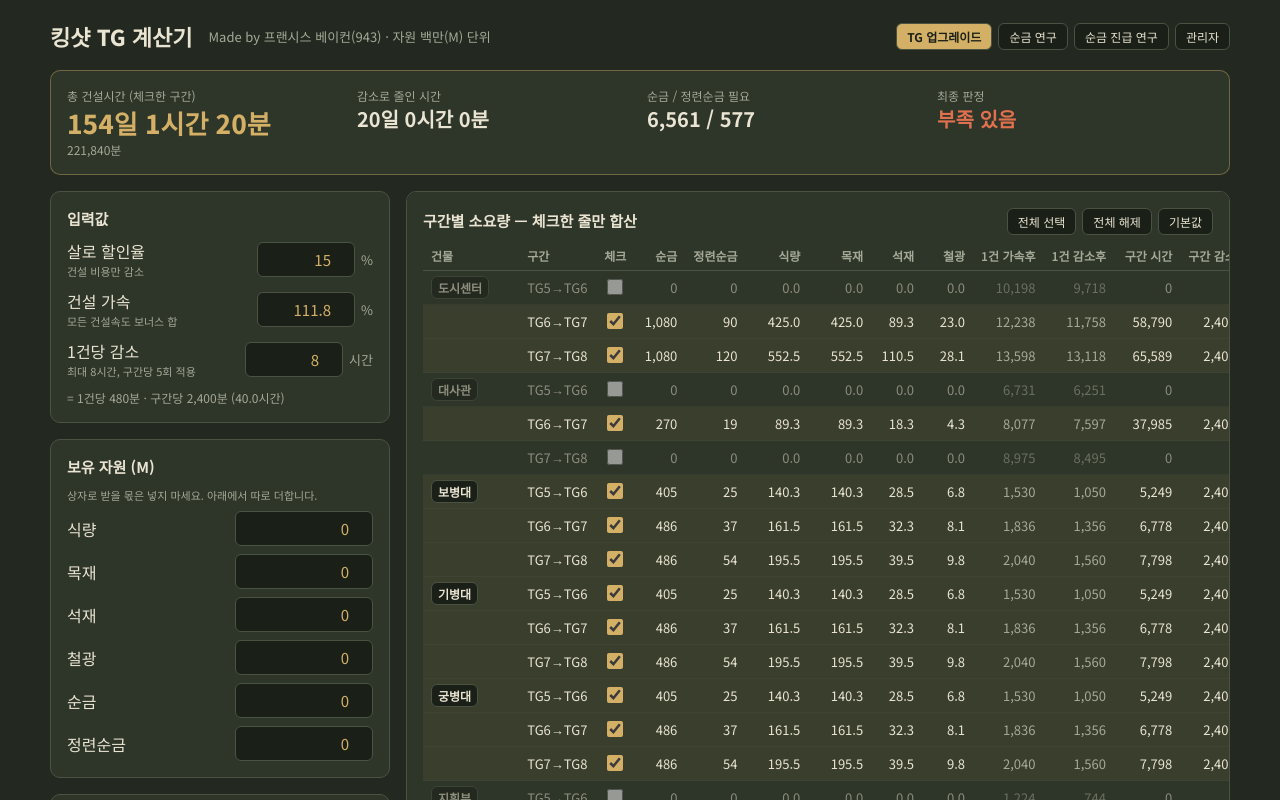
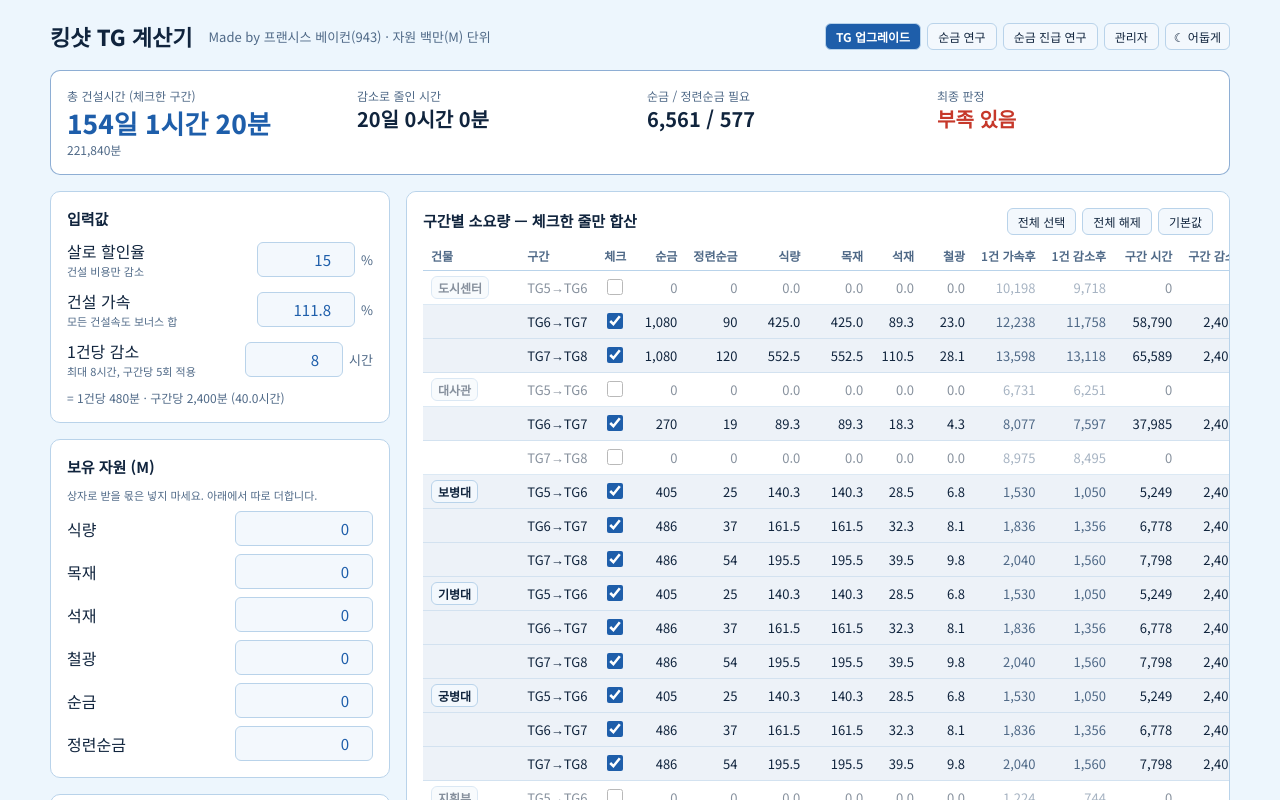
Before and after one commit to jajajajjajajaj/TG8-, a React (Vite) app: page / in a window 1280 px wide. Shown: the top 800 px of the page. Built offline with nearby package versions, Linux system fonts and the light colour scheme; no server answers; the database is empty.

Commit message:
Add files via upload

```diff
--- a/index.html
+++ b/index.html
@@ -6,7 +6,8 @@
     <title>킹샷 TG 계산기</title>
     <link rel="preconnect" href="https://fonts.googleapis.com" />
     <link href="https://fonts.googleapis.com/css2?family=Noto+Sans+KR:wght@400;600;700;800&display=swap" rel="stylesheet" />
-    <style>body{margin:0;background:#232820}</style>
+    <style>body{margin:0;background:#0F1A2E}[data-theme="light"] body{background:#EDF6FD}</style>
+    <script>try{var t=localStorage.getItem("tg8_theme");if(t!=="light"&&t!=="dark"){t=matchMedia("(prefers-color-scheme: light)").matches?"light":"dark"}document.documentElement.setAttribute("data-theme",t)}catch(e){}</script>
   </head>
   <body>
     <div id="root"></div>
--- a/src/App.jsx
+++ b/src/App.jsx
@@ -6,7 +6,7 @@ import Admin from "./Admin.jsx";
 import Research from "./Research.jsx";
 import { ADVANCED } from "./research/data.js";
 import { BASIC } from "./research/basicData.js";
-import { C, font, btn } from "./ui.jsx";
+import { C, font, btn, THEME_CSS, useTheme } from "./ui.jsx";
 
 const routeOf = () => { const h=window.location.hash; return h==="#admin"?"admin":h==="#research"?"research":h==="#basic"?"basic":"build"; };
 
@@ -15,6 +15,7 @@ export default function App() {
   const [boxes,setBoxes] = useState(null);
   const [source,setSource] = useState("");
   const [route,setRoute] = useState(routeOf);
+  const [theme,toggleTheme] = useTheme();
 
   useEffect(()=>{
     const onHash = ()=>setRoute(routeOf());
@@ -38,13 +39,14 @@ export default function App() {
 
   const go = r => { window.location.hash = r==="build"?"":`#${r}`; setRoute(r); };
   const tabBtn = (r,label) => (
-    <button style={{...btn,...(route===r?{background:C.brass,color:"#1A1F17",fontWeight:700}:{})}} onClick={()=>go(r)}>{label}</button>
+    <button style={{...btn,...(route===r?{background:C.brass,color:C.onAccent,fontWeight:700}:{})}} onClick={()=>go(r)}>{label}</button>
   );
 
   return (
     <div style={{background:C.bg,color:C.ink,fontFamily:font,minHeight:"100vh",padding:"20px 18px 40px"}}>
-      <style>{`@media (max-width:820px){.tg8grid{grid-template-columns:1fr !important}}
-        input:focus,select:focus,button:focus-visible{outline:2px solid ${C.brass};outline-offset:1px}`}</style>
+      <style>{THEME_CSS}{`@media (max-width:820px){.tg8grid{grid-template-columns:1fr !important}}
+        input:focus,select:focus,button:focus-visible{outline:2px solid ${C.brass};outline-offset:1px}
+        input[type=number],select{color-scheme:inherit}`}</style>
       <div style={{maxWidth:1180,margin:"0 auto"}}>
         <header style={{display:"flex",flexWrap:"wrap",alignItems:"center",gap:"8px 16px",marginBottom:18}}>
           <h1 style={{fontSize:22,fontWeight:800,margin:0}}>킹샷 TG 계산기</h1>
@@ -54,6 +56,9 @@ export default function App() {
             {tabBtn("basic","순금 연구")}
             {tabBtn("research","순금 진급 연구")}
             {tabBtn("admin","관리자")}
+            <button style={{...btn,padding:"4px 8px"}} onClick={toggleTheme} title={theme==="dark"?"밝은 화면으로":"어두운 화면으로"} aria-label="테마 전환">
+              {theme==="dark"?"☀ 밝게":"☾ 어둡게"}
+            </button>
           </span>
         </header>
 
--- a/src/Calculator.jsx
+++ b/src/Calculator.jsx
@@ -1,7 +1,6 @@
 import { useMemo, useState } from "react";
 import { C, num, panel, h2, th, td, tdL, btn, fmt, fmt0, dhm, NumInput } from "./ui.jsx";
 
-const STAGES = ["TG5→TG6","TG6→TG7","TG7→TG8"];
 const RES4 = ["식량","목재","석재","철광"];
 const RES6 = [...RES4,"순금","정련순금"];
 const MAX_REDUCE_H = 8;
@@ -29,7 +28,7 @@ export default function Calculator({ costs, boxes: boxDefs, source }) {
 
   const toggle = key => setChecked(s=>{const n=new Set(s); n.has(key)?n.delete(key):n.add(key); return n;});
   const toggleBuilding = b => setChecked(s=>{
-    const keys = STAGES.map(st=>`${b}|${st}`); const all = keys.every(k=>s.has(k));
+    const keys = costs.filter(r=>r.building===b).map(r=>`${b}|${r.stage}`); const all = keys.every(k=>s.has(k));
     const n=new Set(s); keys.forEach(k=> all?n.delete(k):n.add(k)); return n;
   });
 
@@ -82,7 +81,7 @@ export default function Calculator({ costs, boxes: boxDefs, source }) {
 
   return (
     <>
-      <div style={{...panel,display:"grid",gridTemplateColumns:"repeat(auto-fit,minmax(200px,1fr))",gap:14,marginBottom:16,borderColor:C.brass+"66"}}>
+      <div style={{...panel,display:"grid",gridTemplateColumns:"repeat(auto-fit,minmax(200px,1fr))",gap:14,marginBottom:16,borderColor:C.brassSoft}}>
         <div>
           <div style={{fontSize:12,color:C.dim}}>총 건설시간 (체크한 구간)</div>
           <div style={{fontSize:26,fontWeight:800,color:C.brass,...num}}>{dhm(calc.total.stageMin)}</div>
@@ -172,7 +171,7 @@ export default function Calculator({ costs, boxes: boxDefs, source }) {
               </tr></thead>
               <tbody>
                 {BUILDINGS.map(b=> calc.rows.filter(r=>r.b===b).map((r,i)=>(
-                  <tr key={r.key} style={{opacity:r.on?1:0.5,background:r.on?C.brass+"12":"transparent"}}>
+                  <tr key={r.key} style={{opacity:r.on?1:0.5,background:r.on?C.brassTint:"transparent"}}>
                     <td style={tdL}>{i===0 && <button onClick={()=>toggleBuilding(b)} style={{...btn,padding:"2px 6px",fontWeight:700}}>{b}</button>}</td>
                     <td style={tdL}>{r.st}</td>
                     <td style={td}><input type="checkbox" checked={r.on} onChange={()=>toggle(r.key)} style={{accentColor:C.brass,width:16,height:16}}/></td>
@@ -242,7 +241,7 @@ export default function Calculator({ costs, boxes: boxDefs, source }) {
 
           <section style={{...panel,fontSize:12,color:C.dim,lineHeight:1.7}}>
             <b style={{color:C.ink}}>계산 순서</b> ① 원본 1건 시간 ÷ (1 + 건설가속) → ② 1건당 감소 시간(최대 8시간)을 뺌 → ③ ×5 로 구간 합계.
-            한 구간(예: TG6→TG7)은 TG6-1~TG6-4와 TG7, 총 5번의 업그레이드입니다. 살로 할인은 식량·목재·석재·철광 비용에만 적용됩니다.
+            한 구간(예: TG6→TG7)은 TG6-1~TG6-4와 TG7, 총 5번의 업그레이드입니다 (Lv30→TG1은 30-1~30-4와 TG1). 전쟁아카데미는 도시센터 TG1에서 바로 생기므로 TG1→TG2 구간부터 있습니다. 살로 할인은 식량·목재·석재·철광 비용에만 적용됩니다.
             <div style={{marginTop:6}}>기준 수치 출처: {source}</div>
           </section>
         </div>
--- a/src/Research.jsx
+++ b/src/Research.jsx
@@ -48,7 +48,7 @@ export default function Research({ dataset: ds }){
   return (
     <>
       {/* 요약 */}
-      <div style={{...panel,display:"grid",gridTemplateColumns:"repeat(auto-fit,minmax(190px,1fr))",gap:14,marginBottom:16,borderColor:C.brass+"66"}}>
+      <div style={{...panel,display:"grid",gridTemplateColumns:"repeat(auto-fit,minmax(190px,1fr))",gap:14,marginBottom:16,borderColor:C.brassSoft}}>
         <div><div style={sub}>지금 자원으로 올릴 수 있는 레벨 수</div>
           <div style={{fontSize:26,fontWeight:800,color:C.brass,...num}}>{sim.steps.length}단계</div>
           <div style={{...sub,...num}}>{strategy==="even"?"낮은 레벨부터 고르게":"트리 순서대로"} · {group}</div></div>
@@ -123,7 +123,7 @@ export default function Research({ dataset: ds }){
         <div style={{display:"flex",flexDirection:"column",gap:16,minWidth:0}}>
           <div style={{display:"flex",gap:6,flexWrap:"wrap"}}>
             {[["sim","시뮬레이션"],["goal","목표까지 필요 자원"],["ref","연구 기준표"]].map(([k,l])=>(
-              <button key={k} onClick={()=>setTab(k)} style={{...btn,...(tab===k?{background:C.brass,color:"#1A1F17",fontWeight:700}:{})}}>{l}</button>
+              <button key={k} onClick={()=>setTab(k)} style={{...btn,...(tab===k?{background:C.brass,color:C.onAccent,fontWeight:700}:{})}}>{l}</button>
             ))}
           </div>
 
--- a/src/ui.jsx
+++ b/src/ui.jsx
@@ -1,17 +1,56 @@
+import { useEffect, useState } from "react";
+
+// 색상은 CSS 변수로 두고, 테마(data-theme)에 따라 값이 바뀝니다.
 export const C = {
-  bg:"#232820", panel:"#2E3529", line:"#4A5342", ink:"#EAE4D2", dim:"#A5AA97",
-  brass:"#D4B066", ok:"#8FBF73", bad:"#E0714F", warn:"#E2B95A", field:"#1A1F17",
+  bg:"var(--bg)", panel:"var(--panel)", line:"var(--line)", lineSoft:"var(--line-soft)",
+  ink:"var(--ink)", dim:"var(--dim)",
+  brass:"var(--accent)", brassSoft:"var(--accent-soft)", brassTint:"var(--accent-tint)", onAccent:"var(--on-accent)",
+  ok:"var(--ok)", bad:"var(--bad)", warn:"var(--warn)", field:"var(--field)",
 };
+
+// 어두운 버전: 네이비 / 밝은 버전: 아주 연한 하늘색
+export const THEME_CSS = `
+:root, [data-theme="dark"] {
+  --bg:#0F1A2E; --panel:#17253F; --line:#2E4368; --line-soft:#2E436866;
+  --ink:#EAF0FA; --dim:#A3B3CC;
+  --accent:#F2C35B; --accent-soft:#F2C35B80; --accent-tint:#F2C35B1F; --on-accent:#0F1A2E;
+  --ok:#5ED49B; --bad:#FF8A76; --warn:#F5C451; --field:#0A1324;
+  color-scheme: dark;
+}
+[data-theme="light"] {
+  --bg:#EDF6FD; --panel:#FFFFFF; --line:#B9D3EA; --line-soft:#B9D3EA80;
+  --ink:#10243D; --dim:#4F6987;
+  --accent:#1E5EAA; --accent-soft:#1E5EAA80; --accent-tint:#1E5EAA14; --on-accent:#FFFFFF;
+  --ok:#178A55; --bad:#C6382A; --warn:#A8690E; --field:#F3F8FD;
+  color-scheme: light;
+}
+html, body { background: var(--bg); color: var(--ink); }
+input, select, button { color-scheme: inherit; }
+`;
+
+const THEME_KEY = "tg8_theme";
+export function useTheme(){
+  const [theme,setTheme] = useState(()=>{
+    try{ const t=localStorage.getItem(THEME_KEY); if(t==="light"||t==="dark") return t; }catch{}
+    try{ if(window.matchMedia?.("(prefers-color-scheme: light)").matches) return "light"; }catch{}
+    return "dark";
+  });
+  useEffect(()=>{
+    document.documentElement.setAttribute("data-theme", theme);
+    try{ localStorage.setItem(THEME_KEY, theme); }catch{}
+  },[theme]);
+  return [theme, ()=>setTheme(t=>t==="dark"?"light":"dark")];
+}
 export const font = "'Noto Sans KR','Apple SD Gothic Neo','Malgun Gothic',sans-serif";
 export const num = { fontVariantNumeric:"tabular-nums" };
 
 export const panel = { background:C.panel, border:`1px solid ${C.line}`, borderRadius:10, padding:16 };
 export const h2 = { fontSize:15, fontWeight:700, color:C.ink, margin:"0 0 10px" };
 export const th = { padding:"6px 8px", fontSize:12, fontWeight:600, color:C.dim, borderBottom:`1px solid ${C.line}`, whiteSpace:"nowrap", textAlign:"right" };
-export const td = { padding:"5px 8px", fontSize:13, borderBottom:`1px solid ${C.line}44`, textAlign:"right", whiteSpace:"nowrap", ...num };
+export const td = { padding:"5px 8px", fontSize:13, borderBottom:`1px solid ${C.lineSoft}`, textAlign:"right", whiteSpace:"nowrap", ...num };
 export const tdL = { ...td, textAlign:"left" };
 export const btn = { background:C.field, color:C.ink, border:`1px solid ${C.line}`, borderRadius:6, padding:"4px 10px", fontSize:12, cursor:"pointer", fontFamily:"inherit" };
-export const btnPrimary = { ...btn, background:C.brass, color:"#1A1F17", fontWeight:700, padding:"8px 16px", fontSize:14 };
+export const btnPrimary = { ...btn, background:C.brass, color:C.onAccent, fontWeight:700, padding:"8px 16px", fontSize:14 };
 export const input = { background:C.field, color:C.brass, border:`1px solid ${C.line}`, borderRadius:6, padding:"6px 8px", fontSize:15, fontFamily:font, ...num };
 
 export const fmt = (v,d=1)=> (Math.round(v*10**d)/10**d).toLocaleString("ko-KR",{minimumFractionDigits:d,maximumFractionDigits:d});
```
